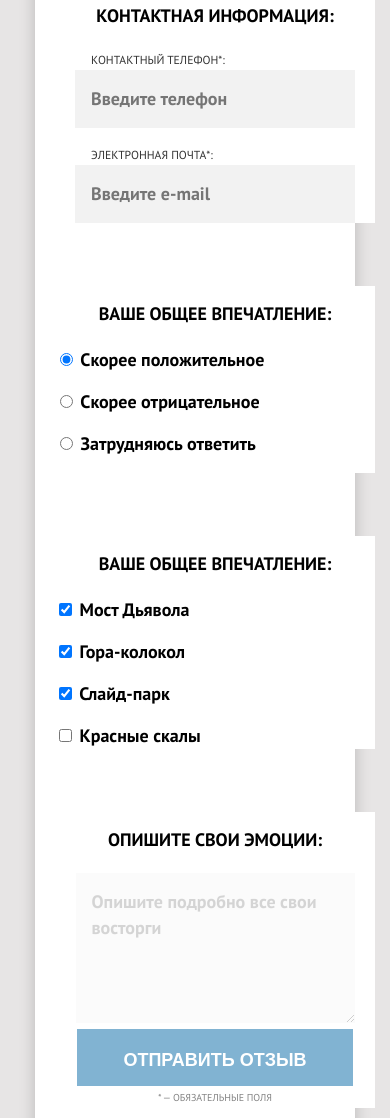
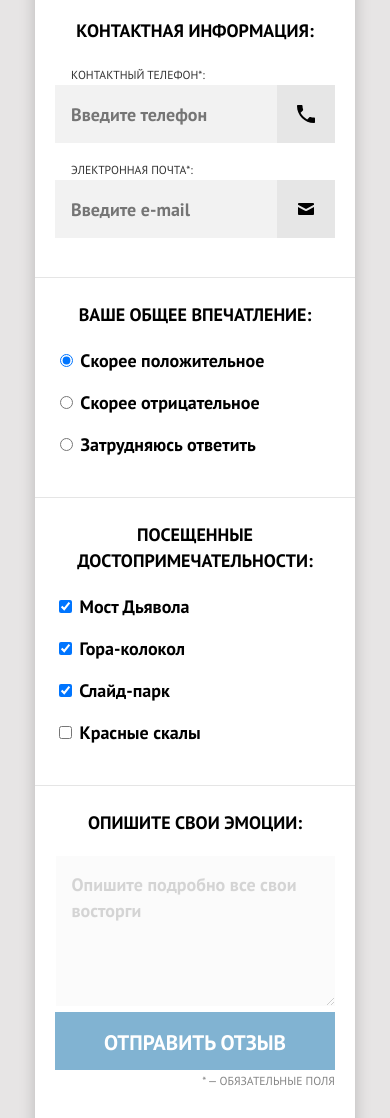
Before and after one commit to htmlacademy-adaptive/2118115-sedona-26, a website: page source/form.html in a window 390 px wide. Shown: the part 882-2000 px from the top of the page. Drawn offline with nearby package versions, Linux system fonts and the light colour scheme; files that its build step writes are made by us from their sources; files whose address does not match are found by name.

Commit message:
Адаптивная сетка страницы формы

```diff
--- a/source/form.html
+++ b/source/form.html
@@ -84,12 +84,12 @@
           <ul class="contacts__list">
             <li class="contacts__item">
               <label class="contacts__name"><small>Контактный телефон*:</small>
-                <input class="contacts__input-contacts" type="tel" placeholder="Введите телефон">
+                <input class="contacts__input-contacts-phone" type="tel" placeholder="Введите телефон">
               </label>
             </li>
             <li class="contacts__item">
               <label class="contacts__name"><small>Электронная почта*:</small>
-                <input class="contacts__input-contacts" type="email" placeholder="Введите e-mail">
+                <input class="contacts__input-contacts-email" type="email" placeholder="Введите e-mail">
               </label>
             </li>
           </ul>
@@ -118,7 +118,7 @@
           </ul>
         </div>
         <div class="review-form__item sights">
-          <h2 class="sights__title">Ваше общее впечатление:</h2>
+          <h2 class="sights__title">Посещенные <br>достопримечательности:</h2>
           <ul class="sights__list">
             <li class="sights__item">
               <label class="sights__variant">
@@ -153,9 +153,7 @@
           </label>
         </fieldset>
         <div class="review-form button-review">
-          <button class="button-review__button" type="submit">
-            <span class="button-reviev__text">Отправить отзыв</span>
-          </button>
+          <button class="button-review__button" type="submit">Отправить отзыв</button>
           <p class="button-review__legend">
             <small>* — обязательные поля</small>
           </p>
--- a/source/sass/blocks/button-review.scss
+++ b/source/sass/blocks/button-review.scss
@@ -1,38 +1,45 @@
-@import "../mixins.scss";
-
 .button-review {
-    background-color: #ffffff;
-    color: #000000;
-    margin: 0;
-    padding: 0;
-
-    @import "../variable.scss";
+    width: 280px;
 
     @media (min-width:$tablet-width) {
+        width: 648px;
         display: flex;
         justify-content: space-between;
-        width: 648px;
+        align-items: center;
+    }
+
+    @media (min-width:$desktop-width) {
+        width: 768px;
+        margin: auto;
     }
 }
 
 .button-review__button {
-    background-color: $main-color;
+    font-family: inherit;
+    font-weight: 700;
+    font-size: 21px;
+    line-height: 26px;
+    text-transform: uppercase;
+    color: #ffffff;
+    background-color: #81B3D2;
+    padding: 18px 49px 14px 49px;
     border: none;
-    padding: 18px 46px 13px 46px;
-}
+    box-sizing: border-box;
+    cursor: pointer;
 
-.button-reviev__text {
-    @include title-style-white;
-    text-transform: uppercase;
+    &:hover {
+        background-color: #669EC0;
+    }
+
+    &:active {
+        background-color: #5496BD;
+        color: rgba(255, 255, 255, 0.30);
+    }
 }
 
 .button-review__legend {
-    font-family: inherit;
-    font-weight: 400;
-    font-size: 12px;
-    line-height: 21px;
     margin: 0;
-    padding: 0;
+    text-align: end;
     color: #333333;
     opacity: 60%;
 }
--- a/source/sass/blocks/contacts.scss
+++ b/source/sass/blocks/contacts.scss
@@ -12,11 +12,11 @@
 
     @media (min-width:$tablet-width) {
         width: 298px;
+        align-content: flex-end;
     }
     @media (min-width:$desktop-width) {
         width: 403px;
-        margin-left: 128px;
-        margin-right: 120px;
+        padding-left: 62px;
     }
 }
 
@@ -39,7 +39,17 @@
 
 .contacts__title {
     @include title-style-black;
+    margin: 0;
     margin-bottom: 20px;
+
+    @media (min-width:$tablet-width) {
+        font-size: 21px;
+        margin-left: -17px;
+    }
+
+    @media (min-width:$desktop-width) {
+        margin-left: -62px;
+    }
 }
 
 .contacts__name {
@@ -54,13 +64,40 @@
     margin-left: 16px;
 }
 
-.contacts__input-contacts {
+.contacts__input-contacts-phone {
     width: 280px;
     height: 58px;
     border: none;
     padding: 16px;
+    padding-right: 58px;
     margin: 0;
     box-sizing: border-box;
     @include title-style-black;
     background-color: #F2F2F2;
+    background-image: url("../../img/phone.svg");
+    background-repeat: no-repeat;
+    background-position-x: 100%;
+
+    @media (min-width:$desktop-width) {
+        width: 403px;
+    }
 }
+
+.contacts__input-contacts-email {
+    width: 280px;
+    height: 58px;
+    border: none;
+    padding: 16px;
+    padding-right: 58px;
+    margin: 0;
+    box-sizing: border-box;
+    @include title-style-black;
+    background-color: #F2F2F2;
+    background-image: url("../../img/email.svg");
+    background-repeat: no-repeat;
+    background-position-x: 100%;
+
+    @media (min-width:$desktop-width) {
+        width: 403px;
+    }
+}
--- a/source/sass/blocks/emotions.scss
+++ b/source/sass/blocks/emotions.scss
@@ -12,16 +12,70 @@
     @media (min-width:$tablet-width) {
         width: 768px;
         align-content: center;
+        padding-top: 42px;
+        padding-bottom: 64px;
     }
 
     @media (min-width:$desktop-width) {
-        width: 1280px;
+        width: 1200px;
+        padding-top: 56px;
     }
 }
 
 .emotions__title {
     @include title-style-black;
+    margin: 0;
     margin-bottom: 20px;
+    width: 100%;
+
+    @media (min-width:$tablet-width) {
+        font-size: 21px;
+        position: relative;
+    }
+}
+
+.emotions__title::after {
+    content: "";
+    position: absolute;
+    width: 123px;
+    height: 1px;
+    background-color: #DBDBDB;
+    top: 13px;
+    left: 0;
+    display: none;
+
+    @media (min-width:$tablet-width) {
+        display: block;
+    }
+
+    @media (min-width:$desktop-width) {
+        width: 280px;
+        display: block;
+    }
+}
+
+.emotions__title::before {
+    content: "";
+    position: absolute;
+    width: 123px;
+    height: 1px;
+    background-color: #DBDBDB;
+    top: 13px;
+    right: 0;
+    display: none;
+
+    @media (min-width:$tablet-width) {
+        display: block;
+    }
+
+    @media (min-width:$desktop-width) {
+        width: 280px;
+        display: block;
+    }
+}
+
+.emotions__emotions-form {
+    width: 100%;
 }
 
 .emotions__emotions-input {
--- a/source/sass/blocks/impression.scss
+++ b/source/sass/blocks/impression.scss
@@ -11,10 +11,12 @@
 
     @media (min-width:$tablet-width) {
         width: 648px;
+        padding-top: 48px;
     }
 
     @media (min-width:$desktop-width) {
-        width: 1280px;
+        width: 1200px;
+        padding-top: 56px;
     }
 }
 
@@ -32,6 +34,8 @@
 
     @media (min-width:$tablet-width) {
         flex-direction: row;
+        width: 575px;
+        margin: auto;
     }
 
     @media (min-width:$desktop-width) {
@@ -47,14 +51,73 @@
     @import "../variable.scss";
 
     @media (min-width:$tablet-width) {
-        margin-right: 16px;
+        width: 50%;
     }
 
+    @media (min-width:$desktop-width) {
+        width: 33%;
+        flex-grow: 1;
+        text-align: center;
+    }
+}
+
+.impression__item:last-child {
+    margin-bottom: 0;
 }
 
 .impression__title {
     @include title-style-black;
+    margin: 0;
     margin-bottom: 20px;
+
+    @media (min-width:$tablet-width) {
+        font-size: 21px;
+        position: relative;
+    }
+
+    @media (min-width:$desktop-width) {
+        margin-bottom: 28px;
+    }
+}
+
+.impression__title::after {
+    content: "";
+    position: absolute;
+    width: 123px;
+    height: 1px;
+    background-color: #DBDBDB;
+    top: 13px;
+    left: 0;
+    display: none;
+
+    @media (min-width:$tablet-width) {
+        display: block;
+    }
+
+    @media (min-width:$desktop-width) {
+        width: 280px;
+        display: block;
+    }
+}
+
+.impression__title::before {
+    content: "";
+    position: absolute;
+    width: 123px;
+    height: 1px;
+    background-color: #DBDBDB;
+    top: 13px;
+    right: 0;
+    display: none;
+
+    @media (min-width:$tablet-width) {
+        display: block;
+    }
+
+    @media (min-width:$desktop-width) {
+        width: 280px;
+        display: block;
+    }
 }
 
 .impression__variant {
--- a/source/sass/blocks/intro-form.scss
+++ b/source/sass/blocks/intro-form.scss
@@ -20,7 +20,15 @@
 }
 
 .intro-form__wrapper {
-    margin: 36px 20px 28px 20px;
+    padding: 36px 20px 28px 20px;
+
+    @media (min-width:$tablet-width) {
+        padding: 64px 166px 102px 167px;
+    }
+
+    @media (min-width:$desktop-width) {
+        padding: 115px 383px 66px 382px;
+    }
 }
 
 .intro-form__title {
@@ -28,6 +36,10 @@
     margin: 0;
     margin-bottom: 24px;
     padding: 0;
+
+    @media (min-width:$tablet-width) {
+        font-size: 30px;
+    }
 }
 
 .intro-form__description {
@@ -35,4 +47,8 @@
     margin: 0;
     margin-bottom: 28px;
     padding: 0;
+
+    @media (min-width:$tablet-width) {
+        margin-bottom: 0;
+    }
 }
--- a/source/sass/blocks/review-form.scss
+++ b/source/sass/blocks/review-form.scss
@@ -10,7 +10,7 @@
     }
 
     @media (min-width:$desktop-width) {
-        width: 1280px;
+        width: 1200px;
     }
 }
 
@@ -22,12 +22,25 @@
     @import "../variable.scss";
 
     @media (min-width:$tablet-width) {
+        width: 648px;
+        margin: auto;
         flex-direction: row;
-        align-items: baseline;
         justify-content: space-between;
     }
+
+    @media (min-width:$desktop-width) {
+        width: 960px;
+    }
+
 }
 
 .review-form__item {
-    margin: 24px 20px 39px 20px;
+    padding: 24px 20px 39px 20px;
+    width: 280px;
+    border-top: 1px #E5E5E5 solid;
+
+    @media (min-width:$tablet-width) {
+        border: none;
+        padding: 0;
+    }
 }
--- a/source/sass/blocks/sights.scss
+++ b/source/sass/blocks/sights.scss
@@ -12,6 +12,7 @@
     @media (min-width:$tablet-width) {
         width: 768px;
         align-content: center;
+        padding-top: 48px;
     }
 
     @media (min-width:$desktop-width) {
@@ -34,7 +35,7 @@
     @media (min-width:$tablet-width) {
         flex-direction: row;
         width: 480px;
-        align-content: center;
+        margin: auto;
     }
 
     @media (min-width:$desktop-width) {
@@ -44,6 +45,10 @@
 
 .sights__item:not(:last-child) {
     margin-bottom: 16px;
+
+    @media (min-width:$desktop-width) {
+        margin-bottom: 0;
+    }
 }
 
 .sights__item {
@@ -54,11 +59,69 @@
     width: 192px;
     flex-grow: 1;
     }
+
+    @media (min-width:$desktop-width) {
+        text-align: center;
+        margin: 0;
+        padding-top: 31px;
+        padding-bottom: 31px;
+    }
 }
 
 .sights__title {
     @include title-style-black;
+    margin: 0;
     margin-bottom: 20px;
+
+    @media (min-width:$tablet-width) {
+        font-size: 21px;
+        position: relative;
+        width: 100%;
+    }
+
+    @media (min-width:$desktop-width) {
+        margin-bottom: 28px;
+    }
+}
+
+.sights__title::after {
+    content: "";
+    position: absolute;
+    width: 123px;
+    height: 1px;
+    background-color: #DBDBDB;
+    top: 26px;
+    left: 0;
+    display: none;
+
+    @media (min-width:$tablet-width) {
+        display: block;
+    }
+
+    @media (min-width:$desktop-width) {
+        width: 280px;
+        display: block;
+    }
+}
+
+.sights__title::before {
+    content: "";
+    position: absolute;
+    width: 123px;
+    height: 1px;
+    background-color: #DBDBDB;
+    top: 26px;
+    right: 0;
+    display: none;
+
+    @media (min-width:$tablet-width) {
+        display: block;
+    }
+
+    @media (min-width:$desktop-width) {
+        width: 280px;
+        display: block;
+    }
 }
 
 .sights__variant {
```
Also changed, not shown: source/sass/blocks/your-name.scss (+19 -2 lines), source/img/email.svg (added), source/img/phone.svg (added).
